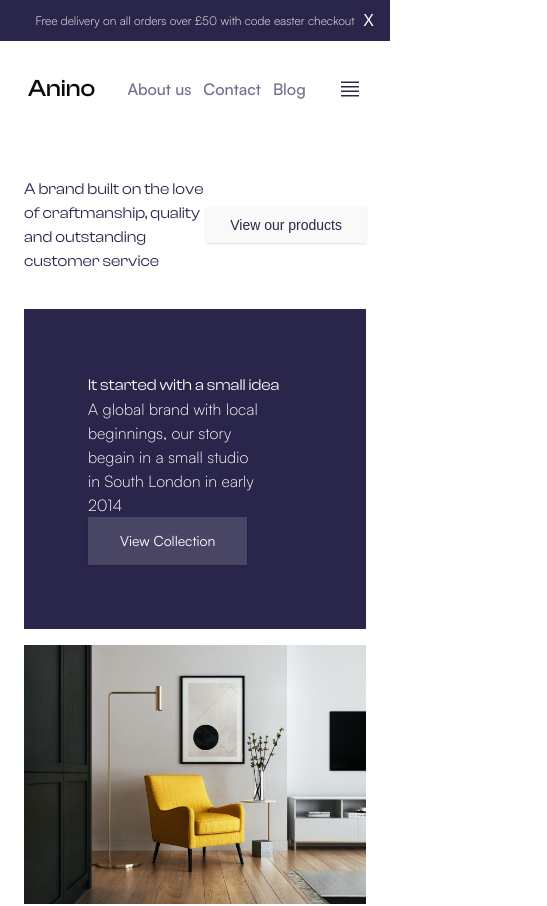
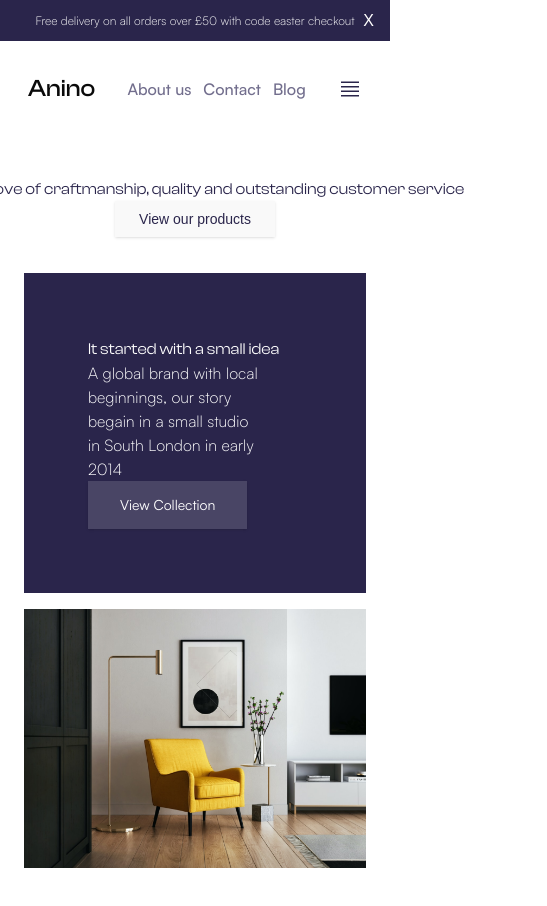
Before and after one commit to AyyanAli-Khan/hackathon, a Next.js app: page /about in a window 390 px wide. Shown: the top 906 px of the page, 547 px wide, since content can reach past the window. Built offline with nearby package versions, Linux system fonts and the light colour scheme.

Commit message:
resolve about build error

```diff
--- a/app/about/page.tsx
+++ b/app/about/page.tsx
@@ -45,6 +45,8 @@ export default function Page() {
         <span className="absolute right-4 md:right-5 cursor-pointer">X</span>
       </div>
 
+
+    {/* nav  */}
       <div className="w-full h-fit md:h-[134px] py-[30px] px-[28px]">
         {/* Top Section */}
         <div className="w-full h-1/2 pb-[20px] flex justify-between items-center">
@@ -144,7 +146,7 @@ export default function Page() {
         </div>
       </div>
 
-      <div className="w-full h-fit px-6  flex items-center justify-between py-5 md:h-[277px]   md:py-[88px] md:px-[128px]">
+      <div className="w-full h-fit px-6  flex items-center flex-col md:flex-row justify-between py-5 md:h-[277px]   md:py-[88px] md:px-[128px]">
         <h1 className="font-clash w-[704px] text-primary md:text-h1 font-[300]">
           A brand built on the love of craftmanship, quality and outstanding
           customer service
@@ -170,7 +172,7 @@ export default function Page() {
           </div>
 
           <div>
-            <Button className="text-h5 text-white bg-[#F9F9F926] font-satoshi hover:bg-accent  font-[300] rounded-none py-[24px] leading-none px-[32px]">
+            <Button className="text-h5 text-white bg-[#F9F9F926] font-satoshi hover:bg-accent hover:text-black  font-[300] rounded-none py-[24px] leading-none px-[32px]">
               View Collection
             </Button>
           </div>
@@ -200,7 +202,7 @@ export default function Page() {
           />
         </div>
         {/* text */}
-        <div className="h-full text-left w-full md:w-1/2 pt-[40px] md:pt-[72px] px-6 md:px-[84px] flex flex-col justify-between">
+        <div className="h-full text-left w-full  pt-[40px] md:pt-[72px] px-6 md:px-[84px] flex flex-col justify-between">
         <div>
           <h3 className="text-h3 font-clash font-[300] text-primary">
           Our service isn’t just personal, it’s actually
@@ -212,7 +214,7 @@ export default function Page() {
         </div>
 
         <div>
-          <Button className="font-satoshi mt-8 md:mb-[54px] bg-muted rounded-none font-[300] text-h5 hover:bg-destructive py-5 px-8 w-full md:w-auto">
+          <Button className="font-satoshi text-primary mt-8 md:mb-[54px] bg-muted rounded-none font-[300] text-h5 hover:bg-destructive py-5 px-8 w-full md:w-auto">
             Get in touch
           </Button>
         </div>
```
